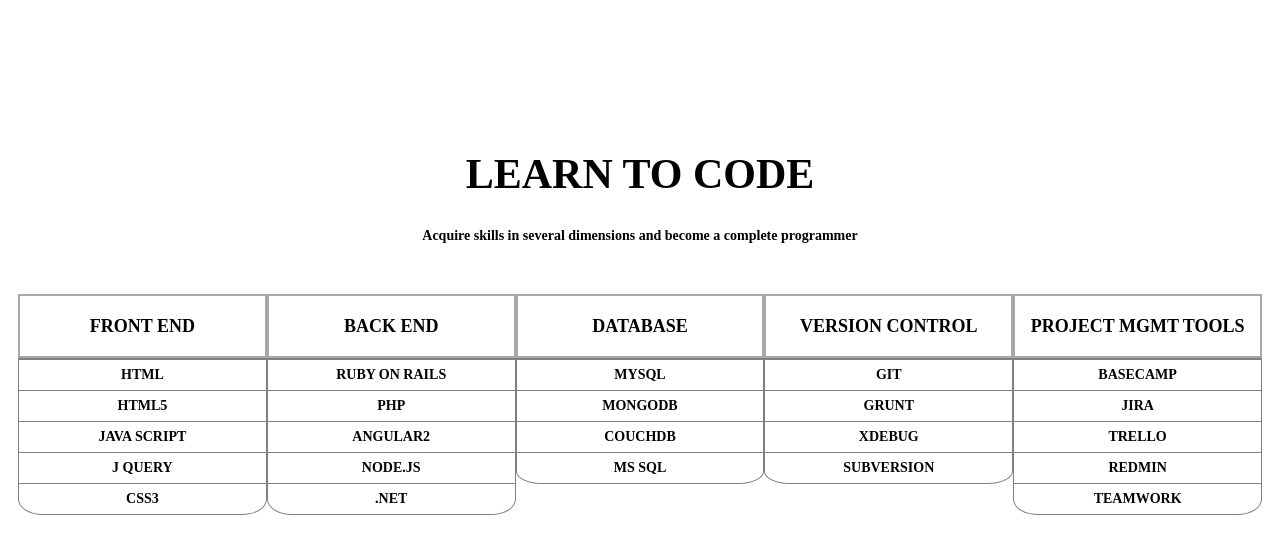
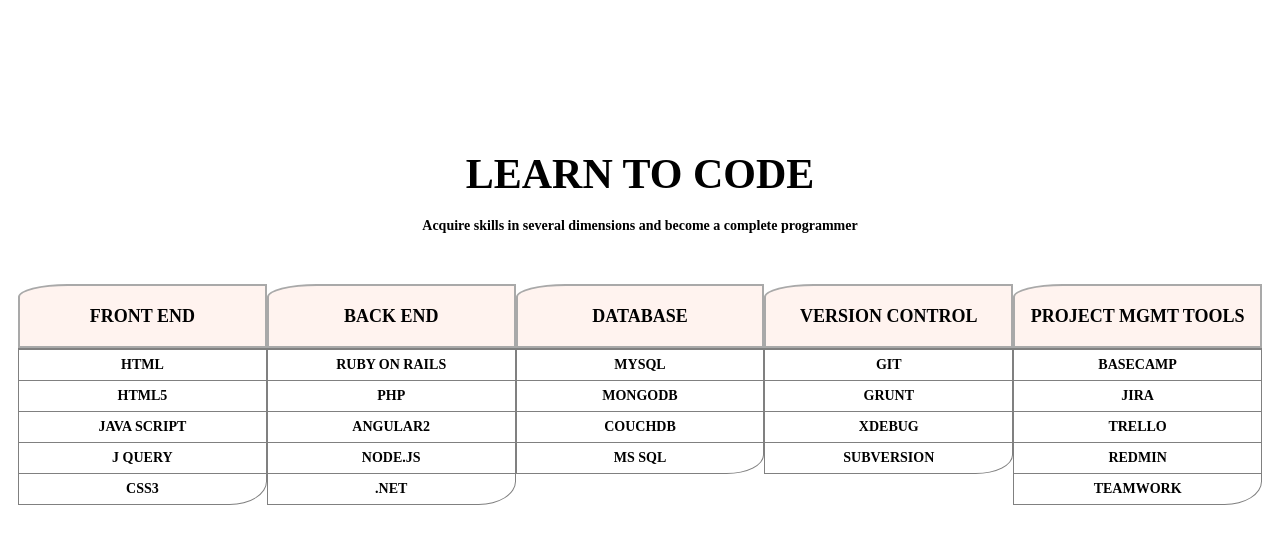
Before and after one commit to CraftAcademy/learn_to_code_client, a React (Create React App) app: page / in a window 1280 px wide. Shown: the top 554 px of the page. Built offline with nearby package versions, Linux system fonts and the light colour scheme.

Commit message:
Adds background color to category name

```diff
--- a/src/components/DisplayInformation.css
+++ b/src/components/DisplayInformation.css
@@ -14,6 +14,8 @@
 
 .category-name {
   border: 2px solid darkgray;
+  border-radius: 20% 0 0 0;
+  background-color: #fff3ef;
   height: 60px;
   line-height: 60px;
   transition: 0.5s;
@@ -21,7 +23,7 @@
 
 .category-name:hover {
   font-size: 26px;
-  background: linear-gradient(to left, #fff3ef, #ff6026)
+  background: linear-gradient(to left, #fff3ef, #ff6026);
 }
 
 .title {
@@ -29,7 +31,7 @@
   font-weight: bold;
   text-align: center;
   text-transform: uppercase;
-  margin-bottom: 30px;
+  margin-bottom: 20px;
   margin-top: 150px;
   transition: 1s;
 }
@@ -47,7 +49,7 @@
 
 .tech-container {
   border: 1px solid gray;
-  border-radius: 0 0 10% 10%;
+  border-radius: 0 0 15% 0;
 }
 
 .technology {
@@ -59,8 +61,8 @@
   transition: 0.5s;
 }
 
-.technology:hover{
+.technology:hover {
   font-size: 20px;
   font-weight: bold;
-  background: linear-gradient(to right, #fff3ef, #ff6026)
+  background: linear-gradient(to right, #fff3ef, #ff6026);
 }
```
